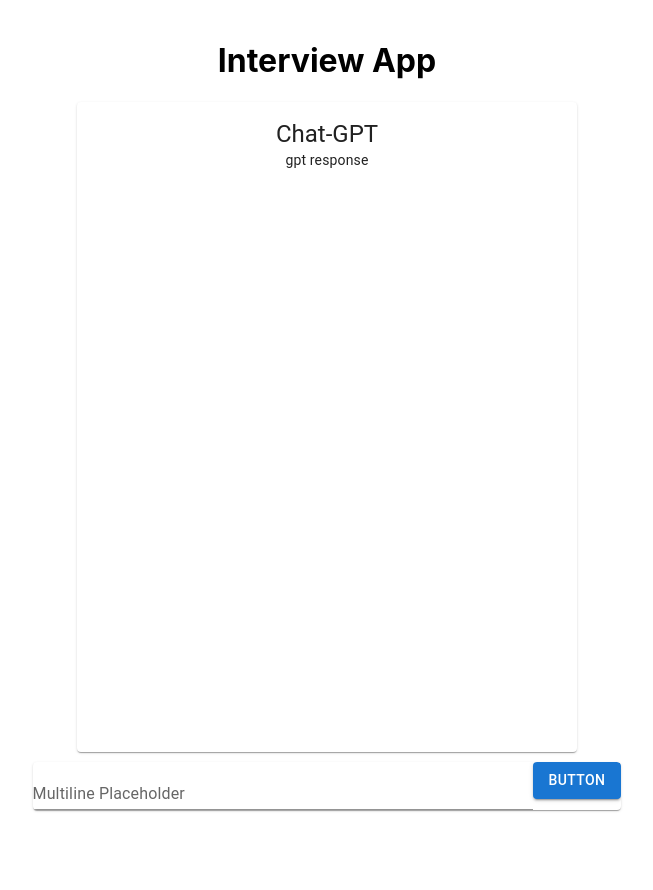
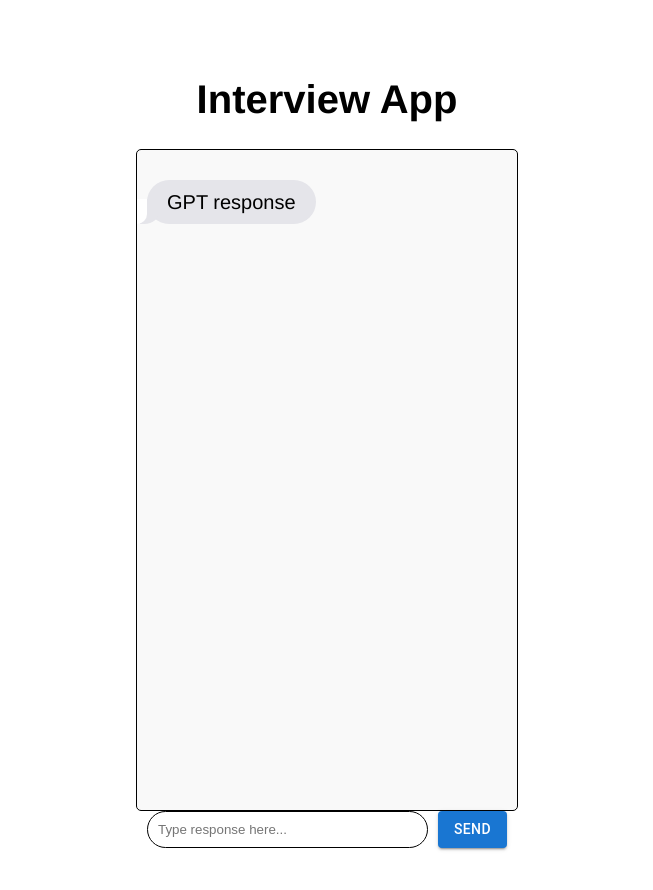
Before and after one commit to hunjaq/violet24, a React (Create React App) app in the folder hackapp/: page / in a window 1280 px wide. Shown: the top 890 px of the page, without its empty margins (313-966 px from the left). Before the commit the page ends 820 px from the top, so only its background shows below. Built offline with nearby package versions, Linux system fonts and the light colour scheme.

Commit message:
got chat box to work

```diff
--- a/hackapp/src/App.css
+++ b/hackapp/src/App.css
@@ -1,5 +1,45 @@
 .App {
   text-align: center;
+}
+
+.AppContainer {
+  display: flex;
+  flex-direction: column;
+  height: 100vh;
+  align-items: center;
+}
+
+.ChatHeader {
+  text-align: center;
+  width: 100%;
+}
+
+.ChatBox {
+  width: 80%;
+  height: 80vh;
+  overflow-y: auto;
+  display: flex;
+  flex-direction: column;
+  padding: 10px;
+  border: 1px solid #000;
+  border-radius: 5px;
+  background-color: #f9f9f9;
+}
+
+.InputArea {
+  width: 80%;
+  display: flex;
+}
+
+.InputArea input {
+  flex-grow: 1;
+  border-radius: 20px;
+  padding: 10px;
+  border: 1px solid #000;
+}
+
+.InputArea button {
+  margin-left: 10px;
 }
 
 .App-logo {
@@ -36,3 +76,83 @@
     transform: rotate(360deg);
   }
 }
+
+
+/* text bubbles */
+
+@use postcss-nested;
+
+:root {
+  --send-bg: #0B93F6;
+  --send-color: white;
+  --receive-bg: #E5E5EA;
+  --receive-text: black;
+  --page-background: white;
+}
+
+body {
+	font-family: "Helvetica Neue", Helvetica, sans-serif;
+	font-size: 20px;
+	font-weight: normal;
+  max-width: 450px;
+	margin: 50px auto;
+  display: flex;
+  flex-direction: column;
+  background-color: var(--page-background);
+}
+
+p {
+  max-width: 255px;
+  word-wrap: break-word;
+  margin-bottom: 12px;
+  line-height: 24px;
+  position: relative;
+	padding: 10px 20px;
+  border-radius: 25px;
+
+  &:before, &:after {
+    content: "";
+		position: absolute;
+    bottom: 0;
+    height: 25px;
+  }
+}
+
+.send {
+	color: var(--send-color);
+	background: var(--send-bg);
+	align-self: flex-end;
+
+	&:before {
+		right: -7px;
+    width: 20px;
+    background-color: var(--send-bg);
+		border-bottom-left-radius: 16px 14px;
+	}
+
+	&:after {
+		right: -26px;
+    width: 26px;
+    background-color: var(--page-background);
+		border-bottom-left-radius: 10px;
+	}
+}
+.receive {
+	background: var(--receive-bg);
+	color: black;
+  align-self: flex-start;
+
+	&:before {
+		left: -7px;
+    width: 20px;
+    background-color: var(--receive-bg);
+		border-bottom-right-radius: 16px 14px;
+	}
+
+	&:after {
+		left: -26px;
+    width: 26px;
+    background-color: var(--page-background);
+		border-bottom-right-radius: 10px;
+	}
+}
--- a/hackapp/src/App.jsx
+++ b/hackapp/src/App.jsx
@@ -1,4 +1,4 @@
-import React, { useState } from 'react';
+import React, { useState, useRef, useEffect } from 'react';
 import './App.css';
 import TextField from '@mui/material/TextField';
 import Box from '@mui/material/Box';
@@ -12,7 +12,29 @@
 
   // User text input
   const [replyValue, setReplyValue] = useState('');
+
+  // Chat gpt reply
   const [gptResponse, setGptResponse] = useState('gpt response');
+
+  // message history
+  const [messages, setMessages] = useState(
+    [
+      {
+        text: 'GPT response',
+        sender: 'receive'
+      }
+  ]);
+
+
+  const messagesEndRef = useRef(null); // reference to last message
+
+  // follow last message
+  const scrollToBottom = () => {
+    messagesEndRef.current?.scrollIntoView();
+  }
+
+  // stay on last message
+  useEffect(scrollToBottom, [messages]);
 
   // Track text box data
   const handleReply = (event) => {
@@ -21,6 +43,31 @@
 
   // Submit text box
   const handleSubmit = async () => {
+
+    // cannot enter nothing
+    if (replyValue === "") {
+      return;
+    }
+
+    // message entered
+    const newMessage = {
+      text: replyValue,
+      sender: 'send'
+    };
+
+    // append new message
+    setMessages(messages => [...messages, newMessage]);
+    setReplyValue('');
+
+    // wait for gpt response
+    const placeholder = {
+      text: "...",
+      sender: 'receiver'
+    };
+    setMessages(messages => [...messages, placeholder]);
+    const placeHolderIndex = messages.length;
+
+
     try {
       // API call
       const response = await axios.post('_ENDPOINT', {
@@ -30,64 +77,66 @@
           'Content-Type': 'application/json',
         }
       });
-      setGptResponse(response.data);
+
+      // show gpt reply
+      setMessages(currentMessages => {
+        let updatedMessages = [...currentMessages];
+        updatedMessages[placeHolderIndex] = {
+          text: response.data,
+          sender: 'receive'};
+          return updatedMessages;
+        });
+      // setGptResponse(response.data);
     }
     catch(error) {
       console.error('fetch operation failed', error);
-      if (error.response) {
-        console.error(error.response.data);
-        console.error(error.response.status);
-        console.error(error.response.headers);
-      }
-      else if (error.request) {
-        console.error(error.request);
-      }
-      else {
-        console.error('Error', error.message);
-      }
+      // if (error.response) {
+      //   console.error(error.response.data);
+      //   console.error(error.response.status);
+      //   console.error(error.response.headers);
+      // }
+      // else if (error.request) {
+      //   console.error(error.request);
+      // }
+      // else {
+      //   console.error('Error', error.message);
+      // }
+      setMessages(currentMessages => {
+        let updatedMessages = [...currentMessages];
+        updatedMessages[updatedMessages.length - 1] = {text: "error fetching", sender: 'receive'};
+        return updatedMessages;
+      });
     }
   };
 
 
   return (
-    <Box
-      className="App"
-      display="flex"
-      flexDirection="column"
-      justifyContent="space-between"
-      alignItems="center"
-      height="100vh"
-      style={{ marginTop: '20px' }}
-      flexGrow={1}
-    >
-      <header className="Chat-Gpt">
+    <div className="AppContainer">
+      {/*Page title*/}
+      <div className="ChatHeader">
         <h1>Interview App</h1>
-      </header>
-      <Card sx={{ minWidth: 500, flexGrow: 1, marginBottom: '10px' }}>
-        <CardContent>
-          <Typography variant="h5" component="div">
-            Chat-GPT
-          </Typography>
-          <Typography variant="body2">
-            {gptResponse}
-          </Typography>
-        </CardContent>
-      </Card>
-      <Card sx={{ minWidth: 500, marginBottom: '10px' }}>
-        <TextField
-          id="outlined-textarea"
-          label="Multiline Placeholder"
-          placeholder="Placeholder"
-          multiline
-          variant="standard" // Change from 'outlined' to 'standard'
-          sx={{ minWidth: 500 }}
-          value={replyValue}
-          onChange={handleReply}
+      </div>
+      {/*Chat box*/}
+      <div className="ChatBox">
+        {messages.map((message, index) => (
+          <p key={index} className={message.sender}>
+            {message.text}
+          </p>
+        ))}
+        <div ref={messagesEndRef}/>
+      </div>
+      {/*User input box*/}
+      <Box className="InputArea" >
+      <input maxLength={1500}
+        type="text"
+        placeholder="Type response here..."
+        value={replyValue}
+        onChange={handleReply}
         />
-        <Button variant="contained" onClick={handleSubmit}>Button</Button>
-      </Card>
-    </Box>
-  );
-  }
+        <Button variant="contained" onClick={handleSubmit}>Send</Button>
+      </Box>
+    </div>
+     );
+    }
 
 export default App;
```
